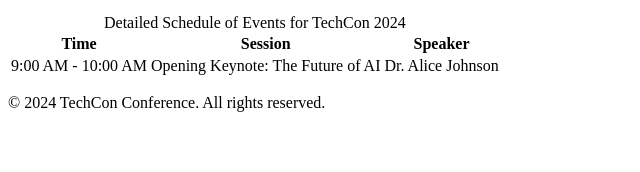
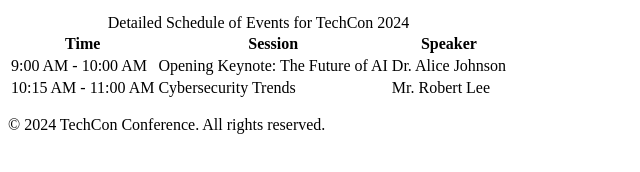
Before and after one commit to selamawit14670/TechCon_HTML, a plain HTML site: page techcon_website/schedule.html in a window 1280 px wide. Shown: the part 154-326 px from the top of the page, without its empty margins (0-640 px from the left). Drawn offline with Linux system fonts and the light colour scheme.

Commit message:
Update schedule.html

```diff
--- a/techcon_website/schedule.html
+++ b/techcon_website/schedule.html
@@ -5,6 +5,7 @@
   <title>Schedule for TechCon 2024</title>
 </head>
 <body>
+  <!-- Header -->
   <header>
     <h1>Schedule for TechCon 2024</h1>
     <nav>
@@ -16,6 +17,8 @@
       </ul>
     </nav>
   </header>
+
+  <!-- Main content -->
   <main>
     <table>
       <caption>Detailed Schedule of Events for TechCon 2024</caption>
@@ -32,9 +35,19 @@
           <td>Opening Keynote: The Future of AI</td>
           <td>Dr. Alice Johnson</td>
         </tr>
+        <tr>
+          <td>10:15 AM - 11:00 AM</td>
+          <td>Cybersecurity Trends</td>
+          <td>Mr. Robert Lee</td>
+        </tr>
+        <!-- Add more rows as needed -->
       </tbody>
     </table>
   </main>
-  <footer><p>© 2024 TechCon Conference. All rights reserved.</p></footer>
+
+  <!-- Footer: Must exactly match homepage footer -->
+  <footer>
+    <p>© 2024 TechCon Conference. All rights reserved.</p>
+  </footer>
 </body>
 </html>
```
